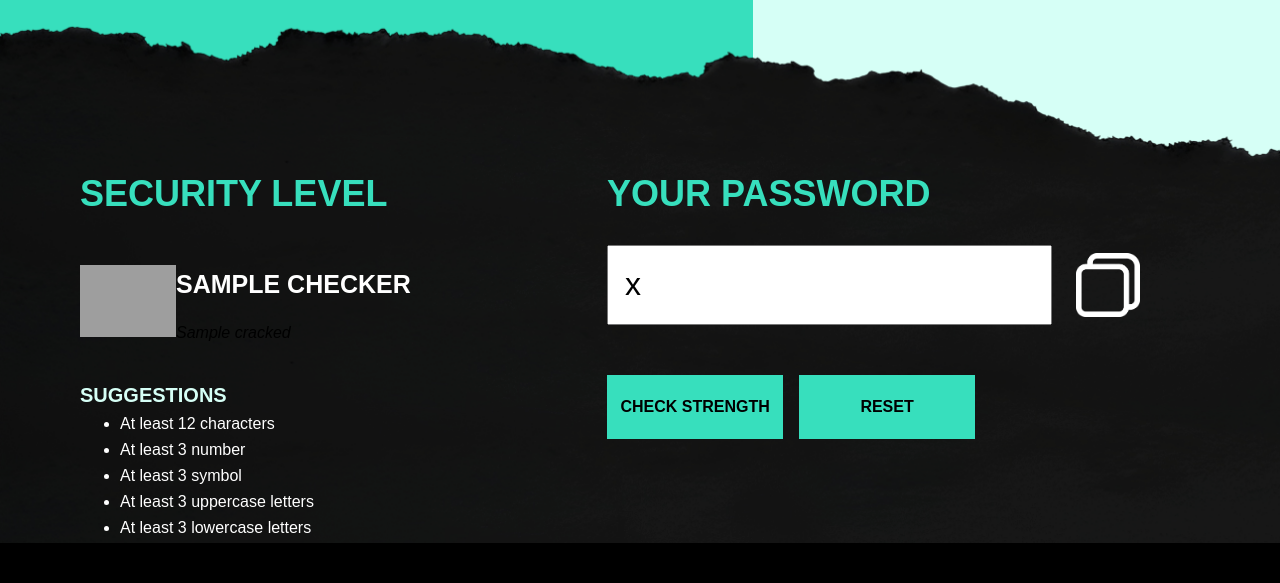
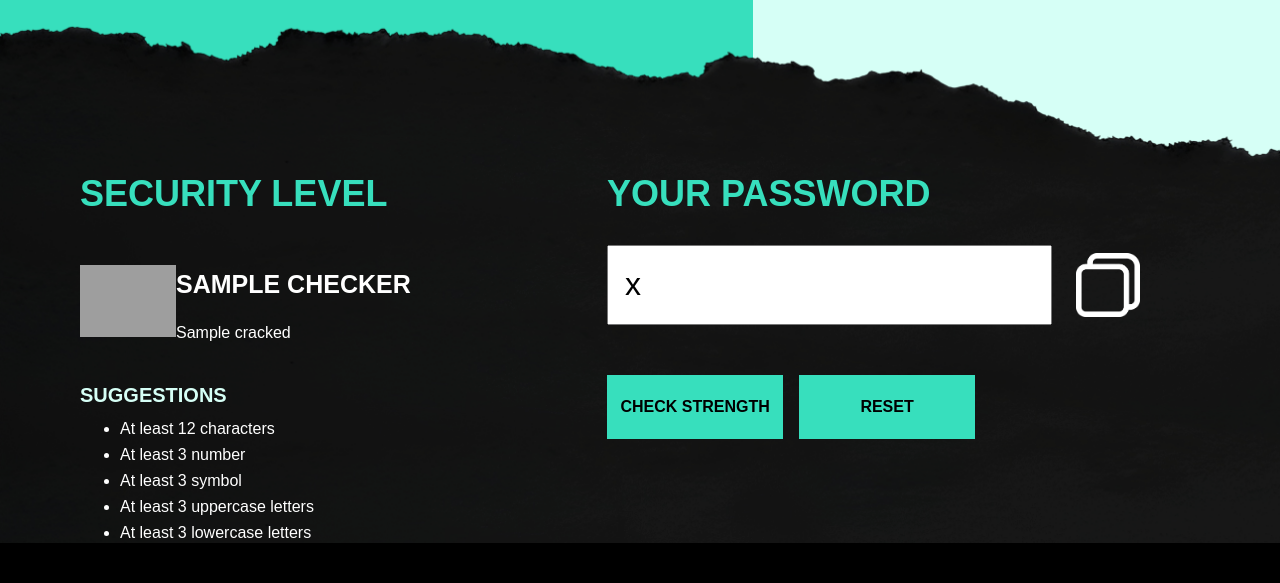
Before and after one commit to aatharva22/SharkHack_PersonalPasswordProject, a Flask app: template templates/index.html in a window 1280 px wide. Shown: the part 907-1490 px from the top of the page. Run offline with Flask 3, Linux system fonts and the light colour scheme; the template is opened without the code that fills it: most values are stand-ins (such as "Sample title", 1, 10 or a date in 2020); some web fonts are replaced; grey boxes are pictures that could not be loaded.

Commit message:
Update style.css

```diff
--- a/static/style.css
+++ b/static/style.css
@@ -244,10 +244,15 @@ li{
 }
 
 h4{
-    margin-bottom: -.5rem;
+    margin-bottom: -.2rem;
 }
 
 p{
     font-style: italic;
     font-size: 16px;
 }
+
+#mock{
+    font-style: normal;
+    color: white;
+}
```
